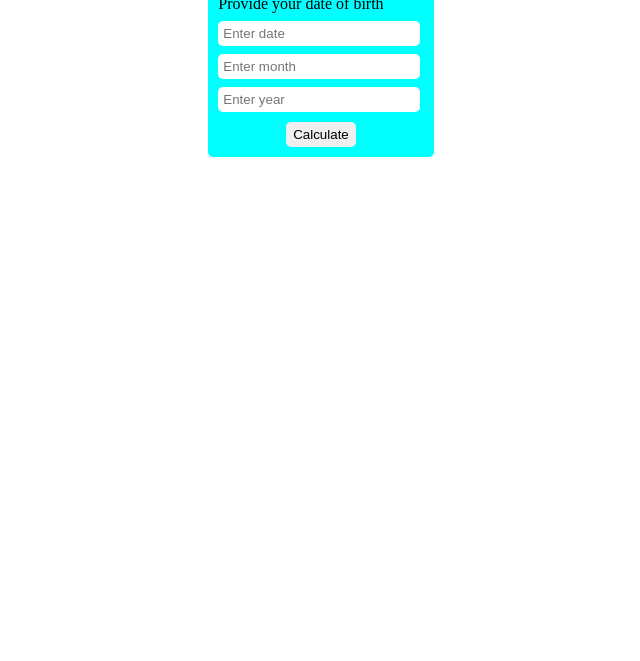
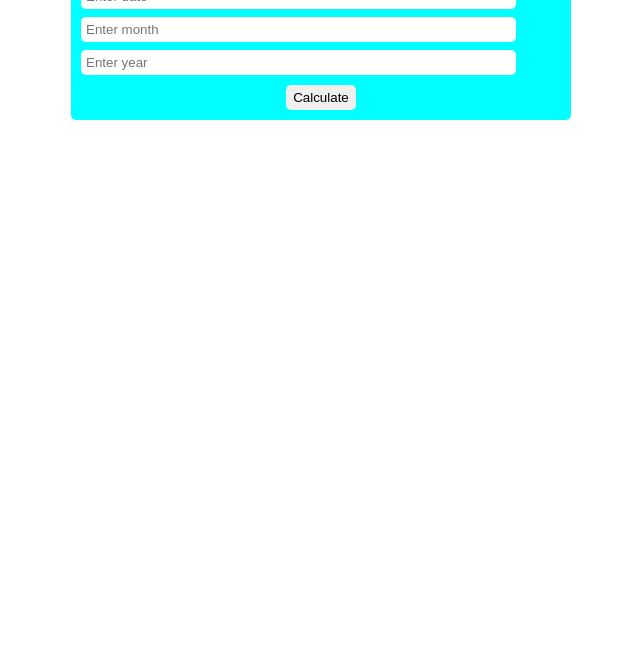
Before and after one commit to Naveen-das-123/AgeCalculator, a plain HTML site: page index.html in a window 768 px wide. Shown: the part 139-800 px from the top of the page, without its empty margins (63-703 px from the left). Drawn offline with Linux system fonts and the light colour scheme.

Commit message:
Update index.css

```diff
--- a/index.css
+++ b/index.css
@@ -36,7 +36,7 @@ body {
 /* 📱 Tablet: 601px - 1024px */
 @media (min-width: 601px) and (max-width: 1024px) {
     #container {
-        width: 70%;
+           width: 500px;
     }
 }
 
```
